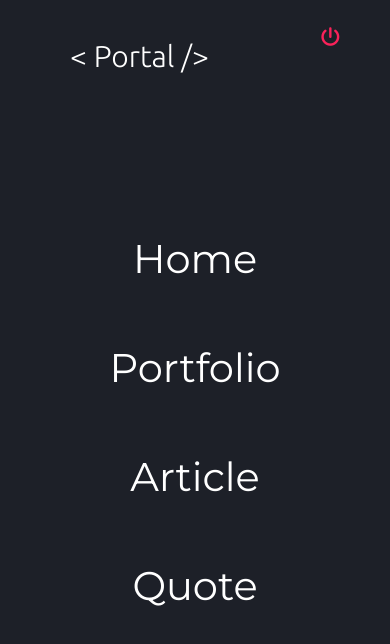
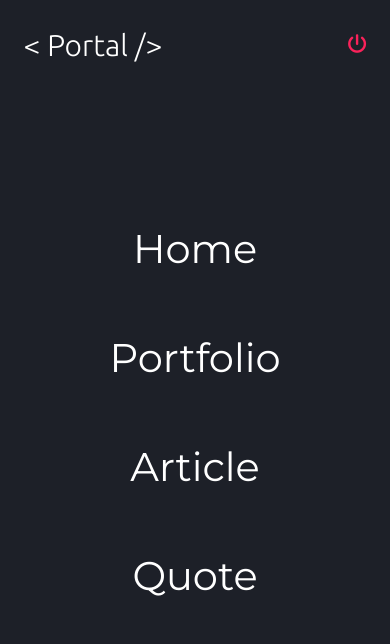
Before and after one commit to yousufkalim/portfolio-admin, a React (Create React App) app: page / in a window 390 px wide. Shown: the top 644 px of the page. Built offline with nearby package versions, Linux system fonts and the light colour scheme; no server answers; sample sign-in values are in the browser's storage.

Commit message:
optimized for mobile

```diff
--- a/src/style/App.css
+++ b/src/style/App.css
@@ -10,7 +10,13 @@
 
 /* Body */
 body {
-	background-color: #191c23;
+	background-color: rgb(29, 32, 40);
+}
+
+#root {
+	position: relative;
+	padding-top: 90px;
+	height: 87vh;
 }
 
 /*
@@ -21,9 +27,10 @@ Global Form Style
 
 /* Main Container */
 .form-container {
-	min-height: 100vh;
+	min-height: 100%;
 	display: flex;
 	align-items: center;
+	padding-bottom: 50px;
 }
 
 /* Form */
@@ -32,6 +39,7 @@ Global Form Style
 	flex-direction: column;
 	justify-content: center;
 	align-items: center;
+	min-width: 350px;
 	width: 40%;
 	margin: auto;
 }
--- a/src/style/Nav.css
+++ b/src/style/Nav.css
@@ -2,11 +2,13 @@
 nav {
 	display: flex;
 	justify-content: space-between;
-	padding: 28px 50px 6px 70px;
-	position: fixed;
+	align-items: center;
+	padding: 0 6%;
+	position: absolute;
 	top: 0;
 	z-index: 5;
 	width: 100%;
+	height: 90px;
 }
 
 /* Link */
--- a/src/style/Portal.css
+++ b/src/style/Portal.css
@@ -1,6 +1,6 @@
 /* Main */
 .portal {
-	height: 100vh;
+	height: 100%;
 	width: 100%;
 	overflow: hidden;
 	background-color: rgb(29, 32, 40);
--- a/src/style/Portfolio.css
+++ b/src/style/Portfolio.css
@@ -1,8 +1,3 @@
-/* Main */
-.portfolio {
-	margin-top: 65px;
-}
-
 /* Image Upload Content */
 .portal-thumbnail .file-custom::after {
 	content: "Choose a thumbnail image..." !important;
```
